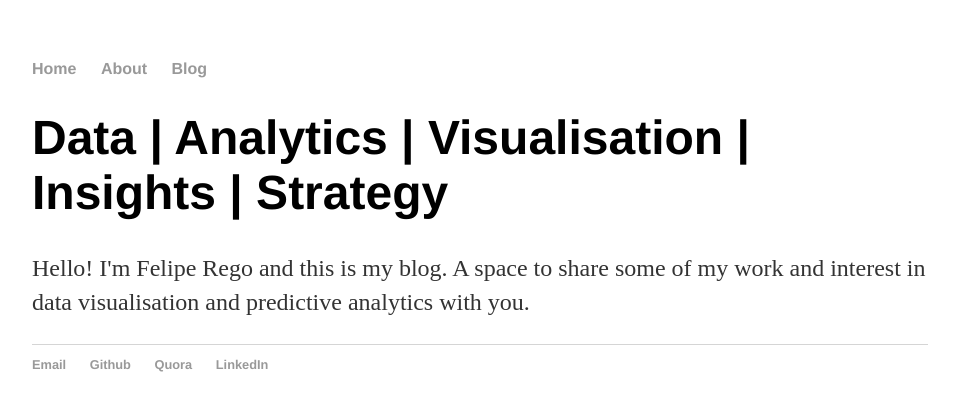
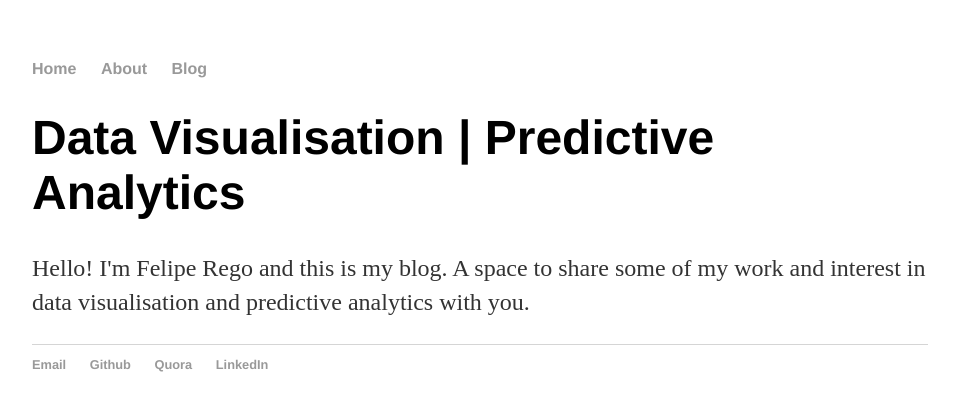
Before and after one commit to FelipeRego/FelipeRego.github.io, a Jekyll site: the page built from index.html, in a window 1280 px wide. Shown: the top 411 px of the page, without its empty margins (160-1115 px from the left). Built offline with Jekyll 4.4.1, drawn with Linux system fonts in a browser that asks for light colours.

Commit message:
Update index.html

```diff
--- a/index.html
+++ b/index.html
@@ -3,7 +3,7 @@ layout: default
 title: Felipe Rego - Data Analyst | Insights | Wrangling | Visualisation | Modelling | Statistics | Strategy
 ---
 <div class="blurb">
-	<h1>Data | Analytics | Visualisation | Insights | Strategy</h1>
+	<h1>Data Visualisation | Predictive Analytics </h1>
 	<p>Hello! I'm Felipe Rego and this is my blog. A space to share some of my work and interest in data visualisation and predictive analytics with you.</p>
 </div><!-- /.blurb -->
 </html>
```
